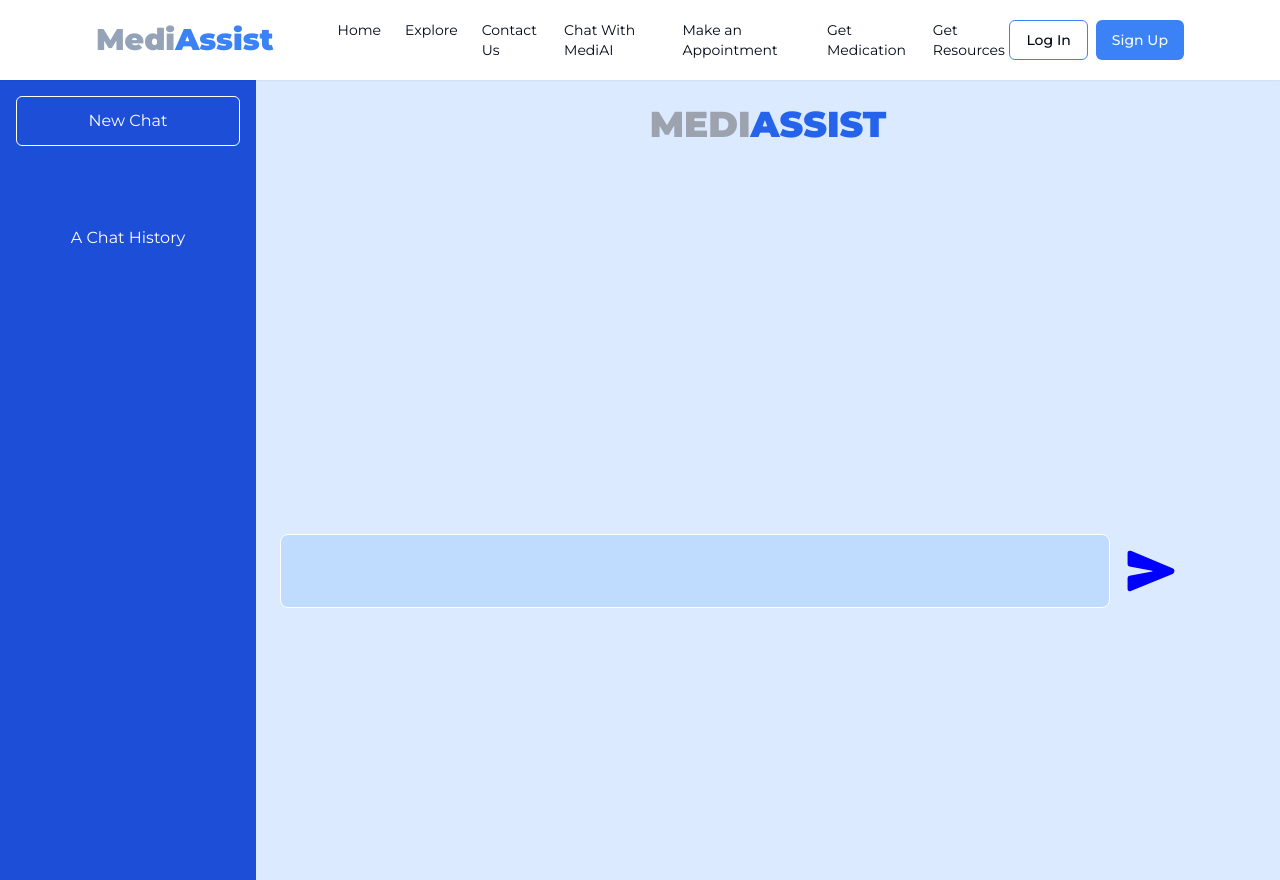
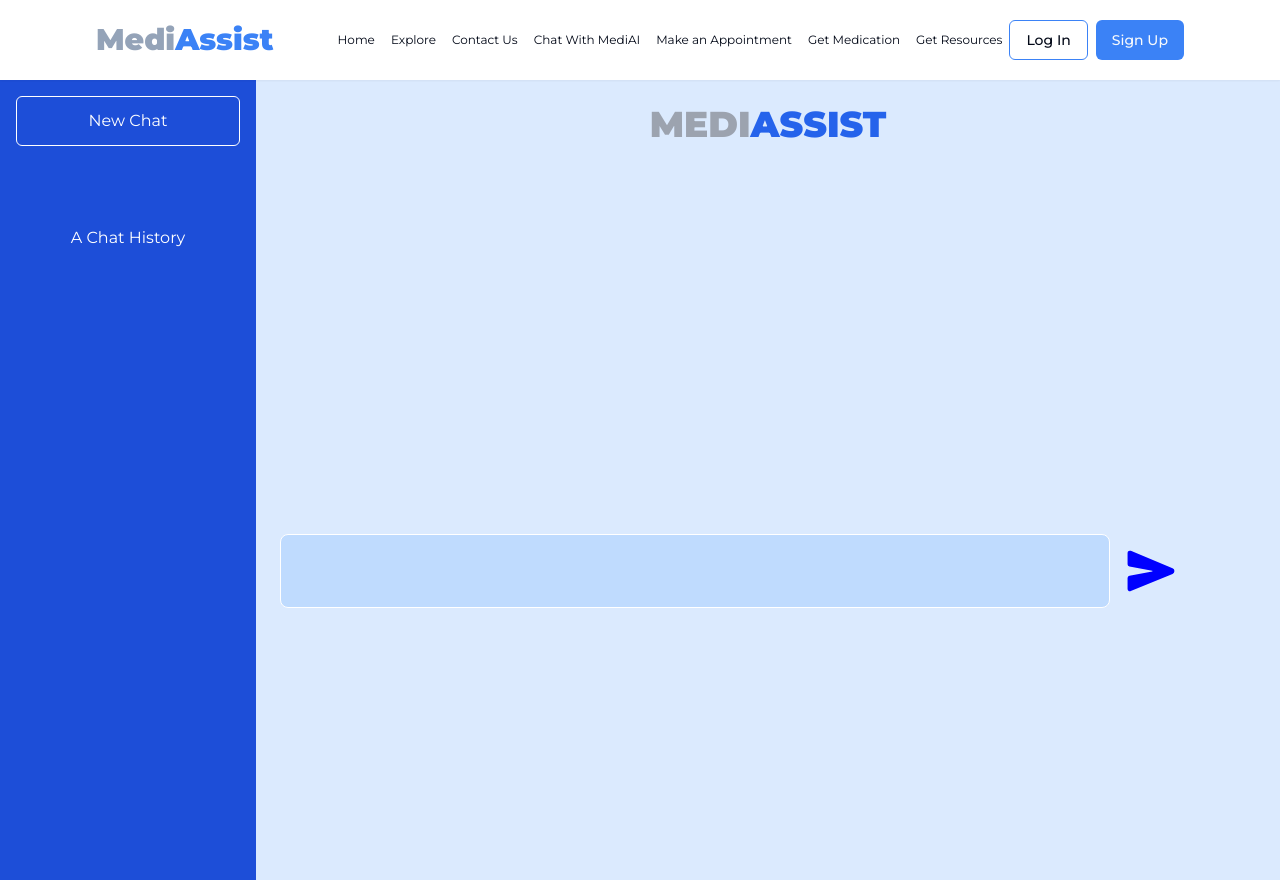
Before and after one commit to emmanueldavidson96/MediAssist, a Next.js app: page /chatwithmediai in a window 1280 px wide. Built offline with nearby package versions, Linux system fonts and the light colour scheme.

Commit message:
Integration with Gemini AI

```diff
--- a/app/_components/Navbar.tsx
+++ b/app/_components/Navbar.tsx
@@ -61,22 +61,20 @@ export default function Navbar() {
                 set_header_text(false)
             }
         }
-
         window.addEventListener("scroll", handle_scroll)
         return () => {
         window.removeEventListener("scroll", handle_scroll)
         }
     }, [scroll_position])
-
   return (
     <nav className={`w-[100%] m-auto px-24 h-[80px] flex items-center justify-between shadow-sm p-4 sticky top-0 left-0 ${header_background}`}>
         <div className='w-fit h-fit flex gap-16 items-center'>
             <h1 className='text-3xl font-black text-slate-400'>Medi<span className='text-blue-500'>Assist</span></h1>
-            <div className='md:flex gap-6 hidden '>
+            <div className='md:flex gap-4 hidden '>
                 {
                     MenuLinks.map((link, index) => {
                         return (
-                            <Link href={link.path} key={index} className='text-sm hover:text-blue-500 hover:scale-105 transition-all ease-in-out'>
+                            <Link href={link.path} key={index} className='text-xs hover:text-blue-500 hover:scale-105 transition-all ease-in-out'>
                                 {link.name}
                             </Link>
                         )
@@ -92,7 +90,6 @@ export default function Navbar() {
                 <Button className='bg-blue-500 hover:bg-blue-700'>Sign Up</Button>
             </Link>
         </div>
-
     </nav>
   )
 }
--- a/app/chatwithmediai/page.tsx
+++ b/app/chatwithmediai/page.tsx
@@ -17,7 +17,6 @@ export default function ChatWithMediAi() {
           <IoSend size={50} color="blue" cursor={"pointer"}/>
         </div>
       </div>
-
     </div>
   )
 }
```
Lines whose indentation alone changed are shown as unchanged.
